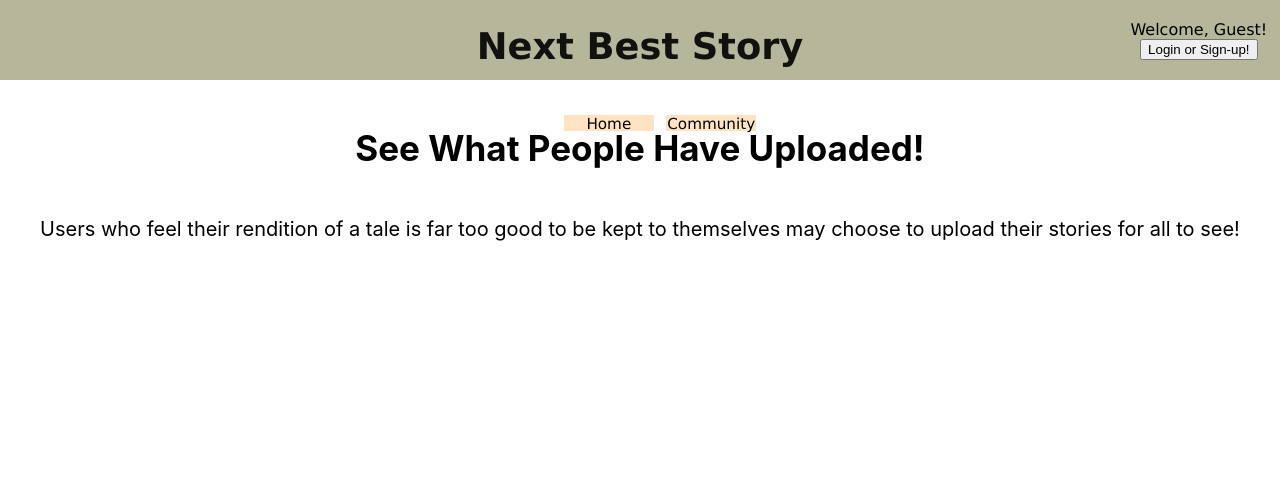
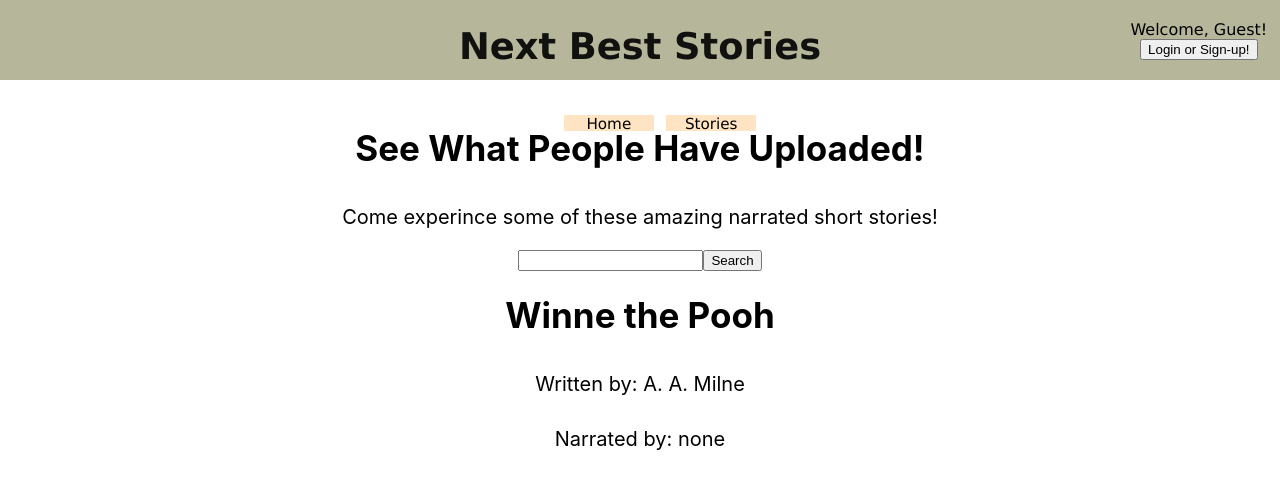
Before and after one commit to mpbyoyo/Next-Best-Stories, a React (Create React App) app: page /community in a window 1280 px wide. Shown: the top 488 px of the page. Built offline with nearby package versions, Linux system fonts and the light colour scheme; data requests are answered from the project's data file.

Commit message:
added components for new features, drew back on authentication, implimented searching for list of uploaded stories and preset stories. Other smaller changes.

```diff
--- a/db.json
+++ b/db.json
@@ -6,24 +6,12 @@
       "author": "A. A. Milne"
     }
   ],
-  "pages": [
-    {
-      "id": 1,
-      "story-id": 1,
-      "pg#": 1,
-      "page-obj": {}
-    },
-    {
-      "id": 2,
-      "story-id": 1,
-      "pg#": 2,
-      "page-obj": {}
-    }
-  ],
-  "user-stories": [
+  "published-stories": [
     {
       "id": 1,
       "title": "Winne the Pooh",
+      "author": "A. A. Milne",
+      "narrator": "none",
       "pages": [
         {
           "audio": "",
--- a/src/Components/App.js
+++ b/src/Components/App.js
@@ -9,26 +9,37 @@ import Header from './Header';
 import StorySlides from './StorySlides';
 import Home from './Home'
 import Community from './Community';
+import WriteStories from './WriteStories';
+import NewStoryForm from './NewStoryForm'
 
 function App() {
   const [userStories, setUserStories] = useState([])
+  const [searchTerm, setSearchTerm] = useState('')
   const [loggedIn, setLoggedIn] = useState(false)
+  const [user, setUser] = useState('')
 
-  useEffect(() => {
-    fetch('http://localhost:8000/user-stories')
+  useEffect(() => updateDb(), [])
+
+  const updateDb = () => {
+    fetch('http://localhost:8000/published-stories')
       .then(resp => resp.json())
       .then(data => setUserStories(data))
-  }, [])
+  }
+
+  const displayedStories = userStories.filter(elem => (
+      elem.title.includes(searchTerm) || elem.author.includes(searchTerm) || elem.narrator.includes(searchTerm)
+  ))
 
   return (
     <div className="App">
       <Router>
-        <Header setLoggedIn={setLoggedIn} />
+        <Header setLoggedIn={setLoggedIn} setUser={setUser}/>
         <div className='main'>
           <Routes>
-            <Route path="/community" element={<Community />} />
-            {loggedIn ? <Route path="/storyslides" element={userStories[0] ? <StorySlides userStory={userStories[0]} /> : null}/> : null}
+            <Route path="/community" element={<Community stories={displayedStories} setSearchTerm={setSearchTerm}/>} />
+            {loggedIn ? <Route path="/yourstories" element={<WriteStories user={user}/>} /> : null}
             <Route path="/" element={<Home />} />
+            <Route path="/newstory" element={<NewStoryForm />}/>
           </Routes>
         </div>
       </Router>
--- a/src/Components/Community.js
+++ b/src/Components/Community.js
@@ -1,12 +1,33 @@
-import React from "react";
+import React, {useState} from "react";
+import Story from "./Story";
 
-const Community = () => {
+const Community = ({setSearchTerm, stories}) => {
+  const [search, setSearch] = useState('')
+
+  const handleSubmit = (e) => {
+    e.preventDefault()
+    setSearchTerm(search)
+    setSearch('')
+  }
+
   return (
     <div className="community">
       <h1>See What People Have Uploaded!</h1>
-      <p>Users who feel their rendition of a tale is far too good to be kept to themselves may choose
-        to upload their stories for all to see!
-      </p>
+      <p>Come experince some of these amazing narrated short stories!</p>
+      <form onSubmit={handleSubmit}>
+        <input
+          type="text"
+          className="story-search"
+          value={search}
+          onChange={(e) => setSearch(e.target.value)}
+        />
+        <button type="submit">Search</button>
+      </form>
+      <div className="story-container">
+        {stories.map((story, i) => (
+          <Story key={i} story={story} />
+        ))}
+      </div>
     </div>
   )
 }
--- a/src/Components/Header.js
+++ b/src/Components/Header.js
@@ -1,15 +1,42 @@
 import React from "react";
 import {Link} from "react-router-dom";
 import { useAuth0 } from '@auth0/auth0-react';
+// import axios from 'axios'
 
-const Header = ({setLoggedIn}) => {
-  const {loginWithRedirect, logout, user, isAuthenticated, getAccessTokenSilently} = useAuth0()
+const Header = ({setLoggedIn, setUser}) => {
+  const {loginWithRedirect, logout, user, isAuthenticated, /*getAccessTokenSilently*/} = useAuth0()
 
   setLoggedIn(isAuthenticated)
 
+  if (isAuthenticated) {
+    setUser(user.nickname)
+  }
+
+  // const callApi = () => {
+  //   axios.get('http://localhost:4000/')
+  //     .then(resp => console.log(resp.data))
+  //     .catch(error => console.log(error.message))
+  // }
+
+  // async function callProtectedApi() {
+  //   try {
+  //     const token = await getAccessTokenSilently()
+  //     const response = await axios.get('http://localhost:4000/protected', {
+  //       headers: {
+  //         authorization: `Bearer ${token}`
+  //       }
+  //     })
+  //   console.log(response.data)
+  //   } catch (error) {
+  //     console.log(error.message)
+  //   }
+  // }
+
   return (
     <div className="header">
-      <h1>Next Best Story</h1>
+      <h1>Next Best Stories</h1>
+      {/* <button onClick={callApi}>api</button>
+      <button onClick={callProtectedApi}>protected</button> */}
       <div className="navigation">
         <nav>
           <ul>
@@ -17,11 +44,11 @@ const Header = ({setLoggedIn}) => {
                 <Link to="/">Home</Link>
               </li>
               <li>
-                <Link to="/community">Community</Link>
+                <Link to="/community">Stories</Link>
               </li>
             {isAuthenticated ? (
               <li>
-                <Link to="/storyslides">Story Slides</Link>
+                <Link to="/yourstories">Publish Story</Link>
               </li>
             ) : (
               null
--- /dev/null
+++ b/src/Components/NewStoryForm.js
@@ -0,0 +1,14 @@
+import React from "react";
+
+const NewStoryForm = () => {
+  return (
+    <div className="new-story-form">
+      <form onSubmit={null}className="new-story">
+        <input type="text" className="title" />
+        <input type="text" className="author" />
+      </form>
+    </div>
+  )
+}
+
+export default NewStoryForm
--- /dev/null
+++ b/src/Components/PresetStories.js
@@ -0,0 +1,29 @@
+import React, {useState} from "react";
+import Story from "./Story";
+
+const PresetStories = ({setSearchTerm, stories}) => {
+  const [search, setSearch] = useState('')
+
+  const handleSubmit = (e) => {
+    e.preventDefault()
+    setSearchTerm(search)
+    setSearch('')
+  }
+
+  return (
+    <div className="preset-stories">
+      <div className="select-story">
+        <label className='ps-search'>Search by title, author, or narrator!</label>
+        <form onSubmit={handleSubmit}>
+          <input type="text" value={search} onChange={(e) => setSearch(e.target.value)}/>
+          <input type="submit" />
+        </form>
+        {stories.map((story, i) => {
+          return <Story key={i} story={story}/>
+        })}
+      </div>
+    </div>
+  )
+}
+
+export default PresetStories
--- /dev/null
+++ b/src/Components/Story.js
@@ -0,0 +1,17 @@
+import React from "react";
+import {Link} from "react-router-dom";
+
+const Story = ({story}) => {
+  const {title, author, narrator} = story
+
+  return (
+    <div className="story">
+      <h1 className="story-title">{title}</h1>
+      <p className="author-name">Written by: {author}</p>
+      {narrator && <p className="narrator-user">Narrated by: {narrator}</p>}
+      {!narrator && <Link to="/home"><button>Narrate This Story</button></Link>}
+    </div>
+  )
+}
+
+export default Story
--- /dev/null
+++ b/src/Components/WriteStories.js
@@ -0,0 +1,27 @@
+import React, {useState, useEffect} from 'react'
+import PresetStories from './PresetStories'
+import { Link } from 'react-router-dom'
+
+const WriteStories = ({user}) => {
+  const [searchTerm, setSearchTerm] = useState('')
+  const [storyOptions, setStoryOptions] = useState([])
+
+  useEffect(() => {
+    fetch('http://localhost:8000/stories')
+      .then(resp => resp.json())
+      .then(data => setStoryOptions(data))
+  }, [])
+
+  const displayedStories = storyOptions.filter(elem => (
+    elem.title.includes(searchTerm) || elem.author.includes(searchTerm)
+  ))
+
+  return (
+    <div className="write-stories">
+      <PresetStories stories={displayedStories} setSearchTerm={setSearchTerm} />
+      <Link to='/newstory'><button>Or Create Your Own Story!</button></Link>
+    </div>
+  )
+}
+
+export default WriteStories
```
Also changed, not shown: 1 other file (tests, documents, lock files or other folders).
